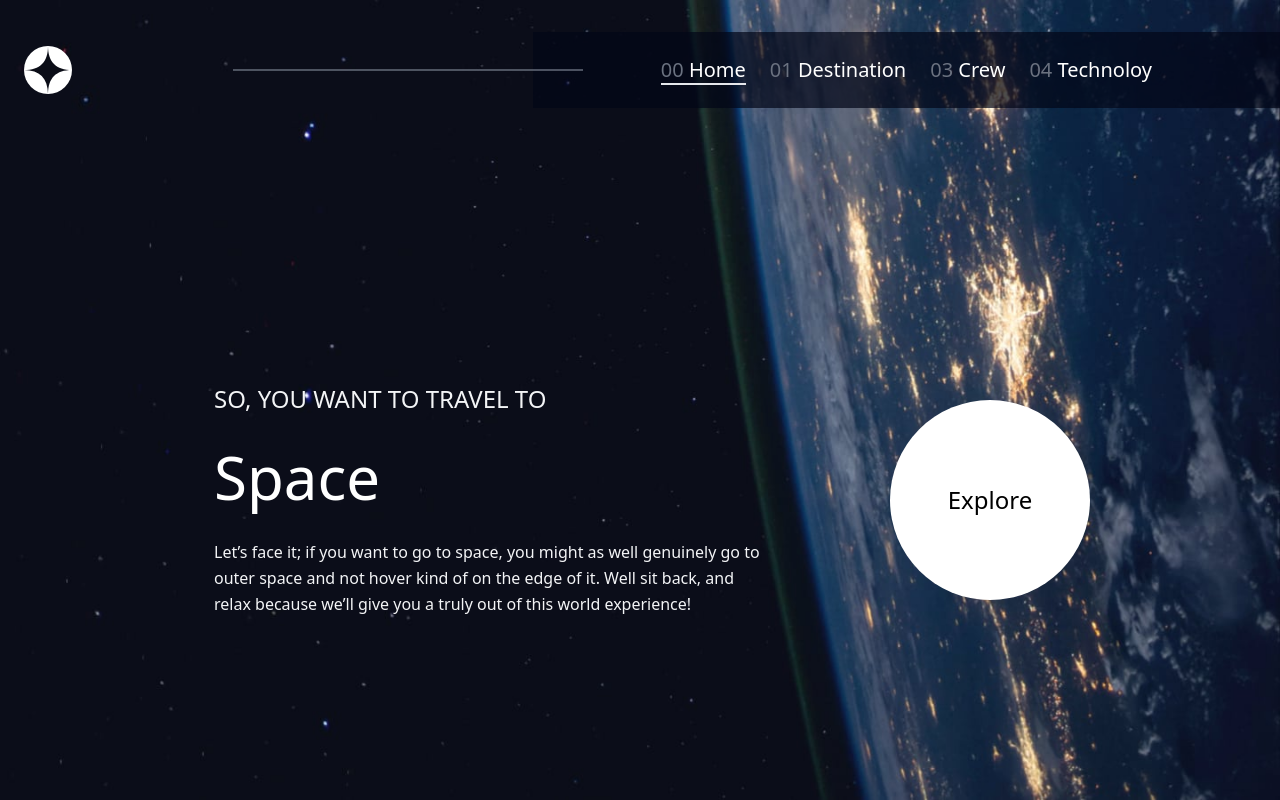
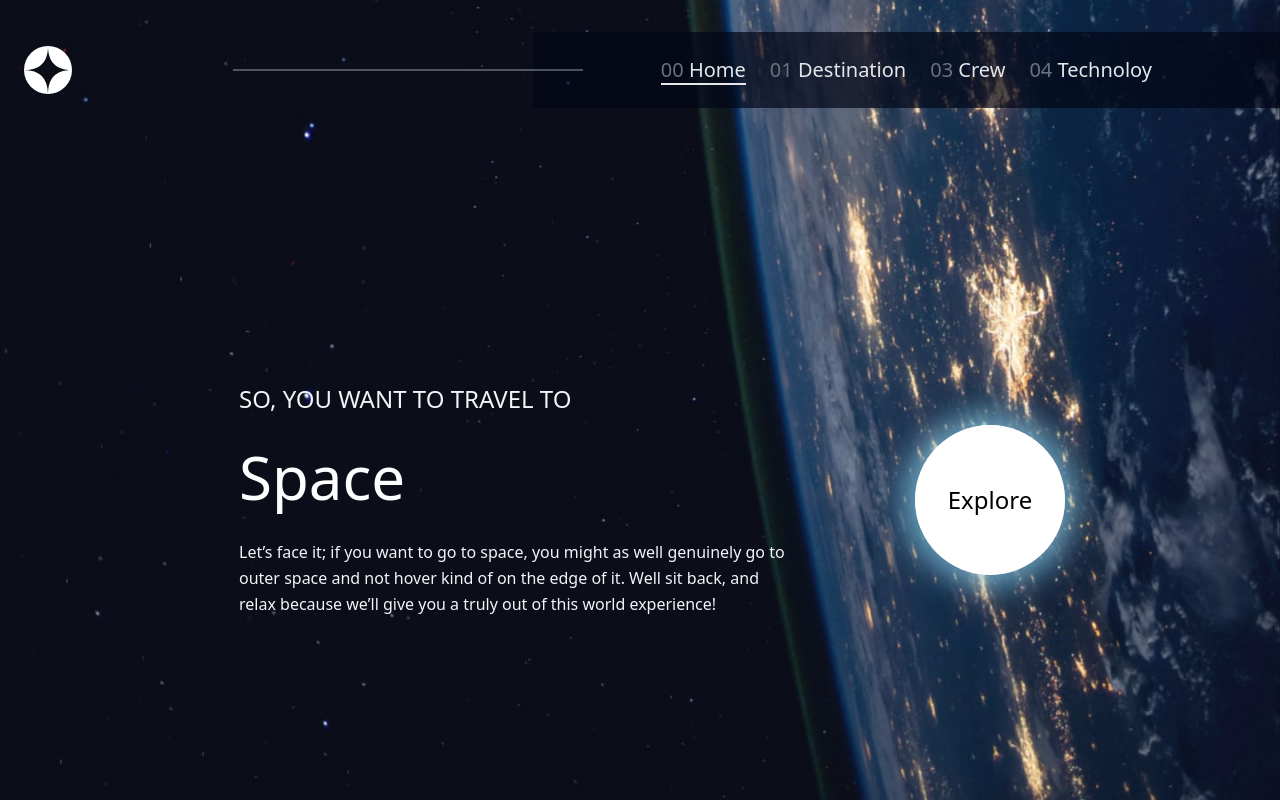
Before and after one commit to fidelisobioma/space-tourism, a React (Vite) app: page / in a window 1280 px wide. Built offline with nearby package versions, Linux system fonts and the light colour scheme.

Commit message:
I added a glow affect to the 'Explore' button on the home page

```diff
--- a/src/components/Crew.jsx
+++ b/src/components/Crew.jsx
@@ -88,25 +88,25 @@ function Crew() {
             <div className=" gap-4 justify-start mt-12 hidden md:flex">
               <div
                 onClick={handleIndex0}
-                className={`size-3 rounded-full bg-gray-500 ${
+                className={`size-3 rounded-full bg-gray-500 hover:cursor-pointer ${
                   index == 0 ? "bg-white" : ""
                 }`}
               ></div>
               <div
                 onClick={handleIndex1}
-                className={`size-3 rounded-full bg-gray-500 ${
+                className={`size-3 rounded-full bg-gray-500 hover:cursor-pointer ${
                   index == 1 ? "bg-white" : ""
                 }`}
               ></div>
               <div
                 onClick={handleIndex2}
-                className={`size-3 rounded-full bg-gray-500 ${
+                className={`size-3 rounded-full bg-gray-500 hover:cursor-pointer ${
                   index == 2 ? "bg-white" : ""
                 }`}
               ></div>
               <div
                 onClick={handleIndex3}
-                className={`size-3 rounded-full bg-gray-500 ${
+                className={`size-3 rounded-full bg-gray-500 hover:cursor-pointer ${
                   index == 3 ? "bg-white" : ""
                 }`}
               ></div>
--- a/src/components/Destination.jsx
+++ b/src/components/Destination.jsx
@@ -43,25 +43,33 @@ function Destination() {
           <div className="flex gap-4 justify-center md:justify-start mb-4">
             <div
               onClick={handleIndex0}
-              className={`text-white ${index == 0 ? "border-b" : ""}`}
+              className={`text-white hover:cursor-pointer ${
+                index == 0 ? "border-b" : ""
+              }`}
             >
               Moon
             </div>
             <div
               onClick={handleIndex1}
-              className={`text-white ${index == 1 ? "border-b" : ""}`}
+              className={`text-white hover:cursor-pointer ${
+                index == 1 ? "border-b" : ""
+              }`}
             >
               Mars
             </div>
             <div
               onClick={handleIndex2}
-              className={`text-white ${index == 2 ? "border-b" : ""}`}
+              className={`text-white hover:cursor-pointer ${
+                index == 2 ? "border-b" : ""
+              }`}
             >
               Europa
             </div>
             <div
               onClick={handleIndex3}
-              className={`text-white ${index == 3 ? "border-b" : ""}`}
+              className={`text-white hover:cursor-pointer ${
+                index == 3 ? "border-b" : ""
+              }`}
             >
               Titan
             </div>
--- a/src/components/Home.jsx
+++ b/src/components/Home.jsx
@@ -16,8 +16,11 @@ function Home() {
           </p>
         </div>
         <div>
-          <div className="size-[120px] md:size-[200px] rounded-full bg-white hover:cursor-pointer p-6 flex items-center justify-center m-auto text-2xl">
-            Explore
+          <div className="mt-12 md:mt-0 relative grid place-items-center">
+            <div className="relative z-10 size-[150px] rounded-full bg-white hover:cursor-pointer p-6 flex items-center justify-center m-auto text-2xl">
+              Explore
+            </div>
+            <div className="motion-safe:animate-pulse shadow-rs size-[150px] rounded-full bg-white absolute "></div>
           </div>
         </div>
       </div>
--- a/src/components/Navbar.jsx
+++ b/src/components/Navbar.jsx
@@ -33,7 +33,7 @@ function Navbar() {
         <nav
           className={
             sideBar
-              ? "w-[300px] h-full bg-slate-950 p-4 px-8 top-0 bg-opacity-90 fixed z-10 -right-0 transition-all duration-300"
+              ? "w-[300px] h-full bg-slate-950 p-4 px-8 top-0 bg-opacity-90 fixed z-50 -right-0 transition-all duration-300"
               : " w-0 overflow-hidden absolute"
           }
         >
@@ -50,7 +50,7 @@ function Navbar() {
                 className={({ isActive }) => (isActive ? "border-b-2 " : "")}
                 to="/"
               >
-                00 Home
+                <span className="text-gray-500">00</span> Home
               </NavLink>
             </li>
             <li>
@@ -58,7 +58,7 @@ function Navbar() {
                 to="/destination"
                 className={({ isActive }) => (isActive ? "border-b-2 " : "")}
               >
-                01 Destination
+                <span className="text-gray-500">01</span> Destination
               </NavLink>
             </li>
             <li>
@@ -66,7 +66,7 @@ function Navbar() {
                 to="/crew"
                 className={({ isActive }) => (isActive ? "border-b-2 " : "")}
               >
-                02 Crew
+                <span className="text-gray-500">02</span> Crew
               </NavLink>
             </li>
             <li>
@@ -74,7 +74,7 @@ function Navbar() {
                 to="/technology"
                 className={({ isActive }) => (isActive ? "border-b-2 " : "")}
               >
-                03 Technoloy
+                <span className="text-gray-500">0</span> Technoloy
               </NavLink>
             </li>
           </ul>
@@ -99,7 +99,9 @@ function Navbar() {
                 <li>
                   <NavLink
                     className={({ isActive }) =>
-                      `text-white  ${isActive ? "border-b-2 " : ""}`
+                      `text-gray-200 hover:text-gray-400  ${
+                        isActive ? "border-b-2 " : ""
+                      }`
                     }
                     to="/"
                   >
@@ -110,7 +112,9 @@ function Navbar() {
                   <NavLink
                     to="/destination"
                     className={({ isActive }) =>
-                      `text-white  ${isActive ? "border-b-2 " : ""}`
+                      `text-gray-200 hover:text-gray-400  ${
+                        isActive ? "border-b-2 " : ""
+                      }`
                     }
                   >
                     <span className="text-gray-500">01</span> Destination
@@ -120,7 +124,9 @@ function Navbar() {
                   <NavLink
                     to="/crew"
                     className={({ isActive }) =>
-                      `text-white  ${isActive ? "border-b-2 " : ""}`
+                      `text-gray-200 hover:text-gray-400  ${
+                        isActive ? "border-b-2 " : ""
+                      }`
                     }
                   >
                     <span className="text-gray-500">03</span> Crew
@@ -130,7 +136,9 @@ function Navbar() {
                   <NavLink
                     to="/technology"
                     className={({ isActive }) =>
-                      `text-white  ${isActive ? "border-b-2 " : ""}`
+                      `text-gray-200 hover:text-gray-400  ${
+                        isActive ? "border-b-2 " : ""
+                      }`
                     }
                   >
                     <span className="text-gray-500">04</span> Technoloy
--- a/src/components/Technology.jsx
+++ b/src/components/Technology.jsx
@@ -40,7 +40,7 @@ function Technoloy() {
             <div className="flex md:flex-col gap-8 justify-center  md:justify-start mt-6">
               <div
                 onClick={handleIndex0}
-                className={`size-12 border rounded-full p-6 text-2xl flex justify-center items-center text-gray-600 ${
+                className={`size-12 border rounded-full p-6 text-2xl flex justify-center items-center text-gray-600 hover:cursor-pointer ${
                   index == 0 ? "bg-white " : ""
                 }`}
               >
@@ -48,7 +48,7 @@ function Technoloy() {
               </div>
               <div
                 onClick={handleIndex1}
-                className={`size-12 border rounded-full p-6 text-2xl flex justify-center items-center text-gray-600 ${
+                className={`size-12 border rounded-full p-6 text-2xl flex justify-center items-center text-gray-600 hover:cursor-pointer ${
                   index == 1 ? "bg-white " : ""
                 }`}
               >
@@ -56,7 +56,7 @@ function Technoloy() {
               </div>
               <div
                 onClick={handleIndex2}
-                className={`size-12 border rounded-full p-6 text-2xl flex justify-center items-center text-gray-600 ${
+                className={`size-12 border rounded-full p-6 text-2xl flex justify-center items-center text-gray-600 hover:cursor-pointer ${
                   index == 2 ? "bg-white text-slate-900" : ""
                 }`}
               >
--- a/tailwind.config.js
+++ b/tailwind.config.js
@@ -2,7 +2,7 @@
 export default {
   content: ["./index.html", "./src/**/*.{js,ts,jsx,tsx}"],
   theme: {
-    extend: {},
+    extend: { boxShadow: { rs: " 0px 0px 30px 12px skyblue" } },
   },
   plugins: [],
 };
```
